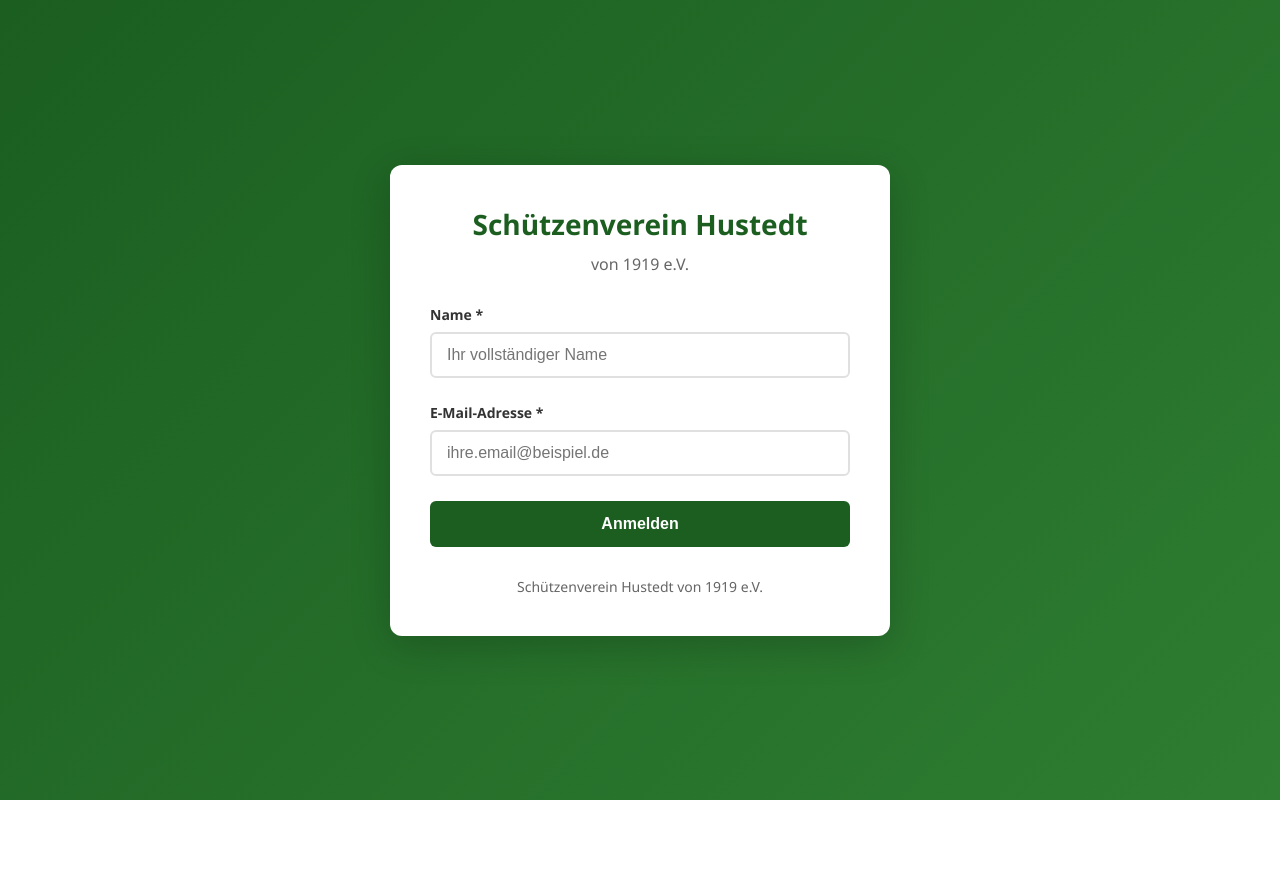
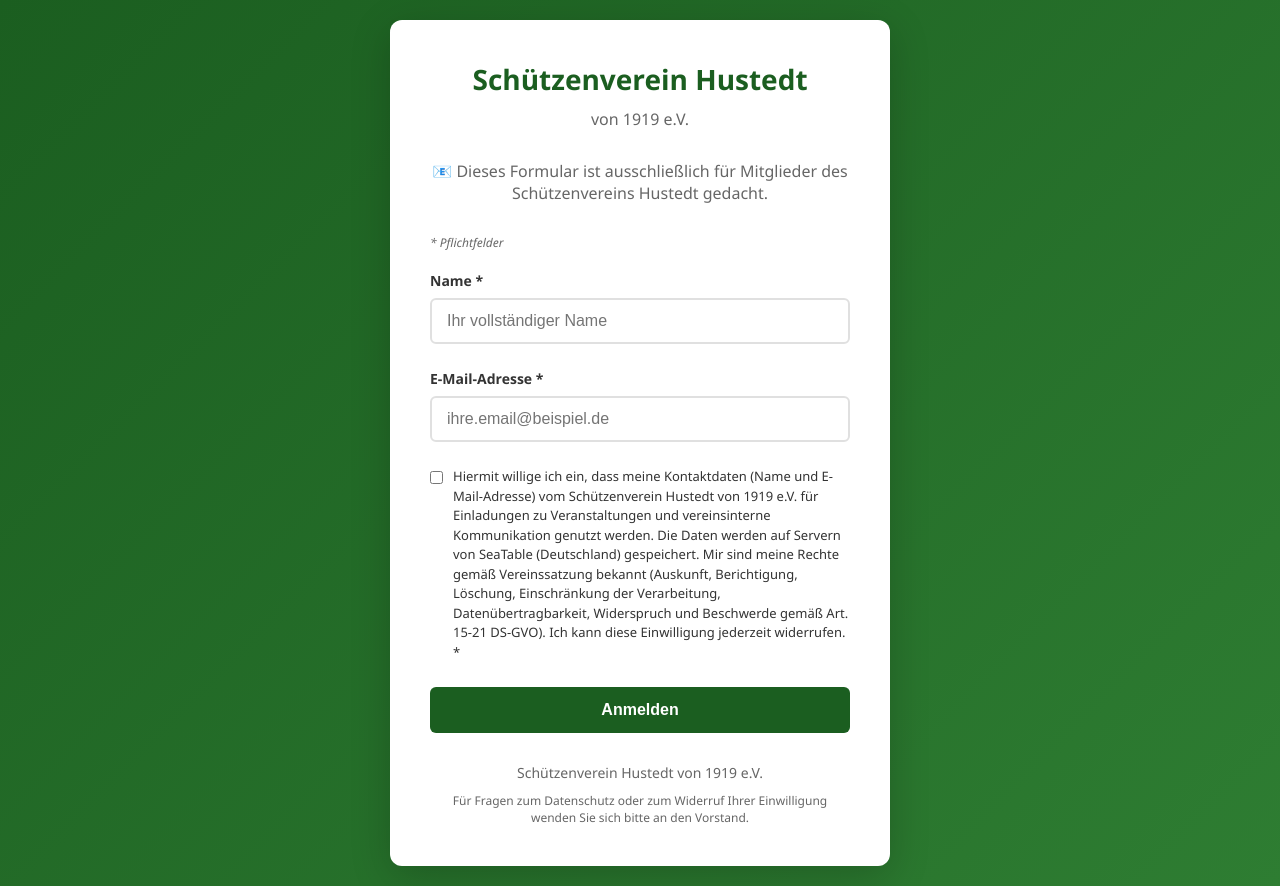
Before and after one commit to Schutzenverein-Hustedt-von-1919-e-V/Mailanmeldung, a plain HTML site: page index.html in a window 1280 px wide. Before the commit the page ends 800 px from the top, so only its background shows below. Drawn offline with Linux system fonts and the light colour scheme.

Commit message:
Update index.html
Änderung DSGVO Einwilligung und Änderung von Google Sheets auf Seatable

```diff
--- a/index.html
+++ b/index.html
@@ -114,6 +114,47 @@
             border: 1px solid #f5c6cb;
         }
 
+        .checkbox-group {
+            margin-bottom: 25px;
+        }
+
+        .checkbox-container {
+            display: flex;
+            align-items: flex-start;
+            gap: 10px;
+        }
+
+        .checkbox-container input[type="checkbox"] {
+            width: auto;
+            margin-top: 4px;
+            cursor: pointer;
+            flex-shrink: 0;
+        }
+
+        .checkbox-container label {
+            margin-bottom: 0;
+            font-weight: 400;
+            font-size: 13px;
+            line-height: 1.5;
+            cursor: pointer;
+        }
+
+        .checkbox-container a {
+            color: #1b5e20;
+            text-decoration: underline;
+        }
+
+        .checkbox-container a:hover {
+            color: #2e7d32;
+        }
+
+        .required-note {
+            color: #666;
+            font-size: 12px;
+            margin-bottom: 20px;
+            font-style: italic;
+        }
+
         .footer {
             text-align: center;
             margin-top: 30px;
@@ -129,7 +170,13 @@
             <p>von 1919 e.V.</p>
         </div>
 
+        <p style="text-align: center; color: #666; margin-bottom: 30px;">
+            📧 Dieses Formular ist ausschließlich für Mitglieder des Schützenvereins Hustedt gedacht.
+        </p>
+
         <form id="anmeldeForm">
+            <p class="required-note">* Pflichtfelder</p>
+
             <div class="form-group">
                 <label for="name">Name *</label>
                 <input
@@ -152,6 +199,20 @@
                 >
             </div>
 
+            <div class="checkbox-group">
+                <div class="checkbox-container">
+                    <input
+                        type="checkbox"
+                        id="consent"
+                        name="consent"
+                        required
+                    >
+                    <label for="consent">
+                        Hiermit willige ich ein, dass meine Kontaktdaten (Name und E-Mail-Adresse) vom Schützenverein Hustedt von 1919 e.V. für Einladungen zu Veranstaltungen und vereinsinterne Kommunikation genutzt werden. Die Daten werden auf Servern von SeaTable (Deutschland) gespeichert. Mir sind meine Rechte gemäß Vereinssatzung bekannt (Auskunft, Berichtigung, Löschung, Einschränkung der Verarbeitung, Datenübertragbarkeit, Widerspruch und Beschwerde gemäß Art. 15-21 DS-GVO). Ich kann diese Einwilligung jederzeit widerrufen. *
+                    </label>
+                </div>
+            </div>
+
             <button type="submit" class="submit-btn" id="submitBtn">
                 Anmelden
             </button>
@@ -161,6 +222,9 @@
 
         <div class="footer">
             <p>Schützenverein Hustedt von 1919 e.V.</p>
+            <p style="font-size: 12px; margin-top: 10px;">
+                Für Fragen zum Datenschutz oder zum Widerruf Ihrer Einwilligung wenden Sie sich bitte an den Vorstand.
+            </p>
         </div>
     </div>
 
@@ -221,5 +285,3 @@
     </script>
 </body>
 </html>
-</body>
-</html>
```
